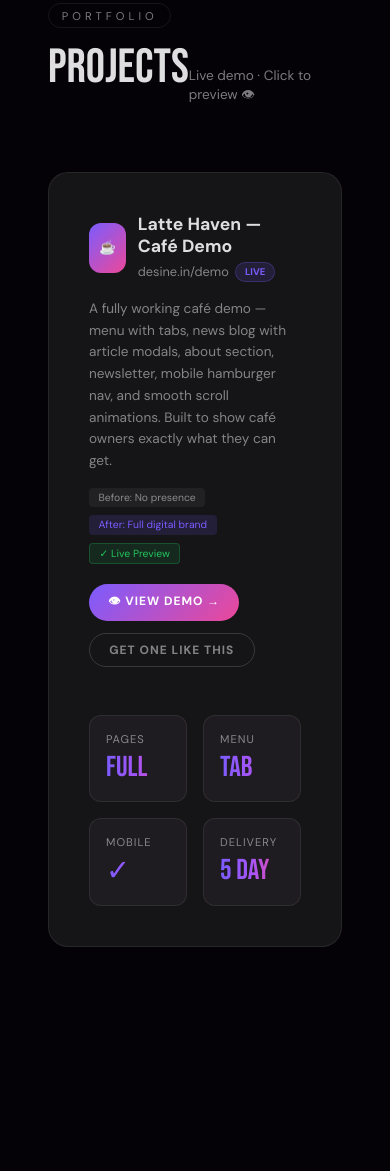
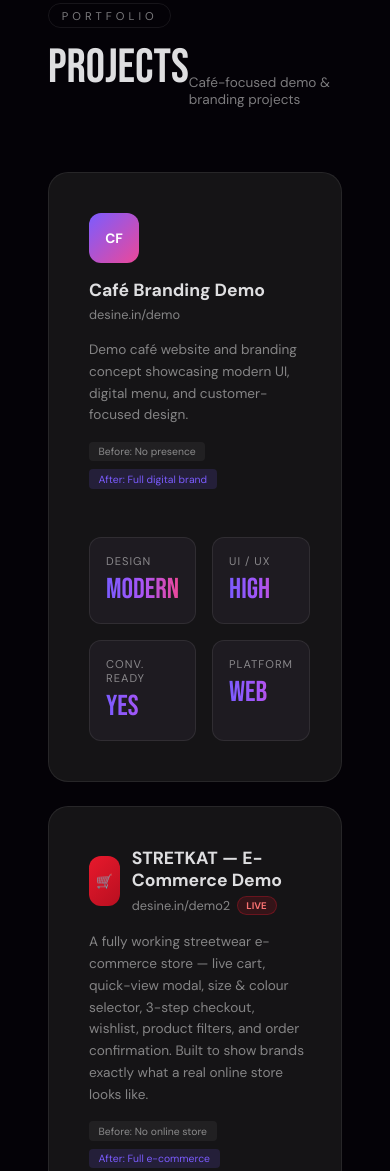
Before and after one commit to desinesolutions/Desine_site, a plain HTML site: page index.html in a window 390 px wide. Shown: the part 4533-5704 px from the top of the page. Drawn offline with Linux system fonts and the light colour scheme.

Commit message:
Update index.html

```diff
--- a/index.html
+++ b/index.html
@@ -516,38 +516,53 @@ footer{border-top:1px solid var(--border);padding:2rem 3rem;max-width:1200px;mar
   <div class="reveal"><span class="section-label">Portfolio</span></div>
   <div style="display:flex;justify-content:space-between;align-items:flex-end;margin-bottom:4rem">
     <div class="reveal reveal-delay-1"><div class="section-title">PROJECTS</div></div>
-    <div class="reveal reveal-delay-2" style="font-size:.85rem;color:var(--muted)">Live demo · Click to preview 👁</div>
+    <div class="reveal reveal-delay-2" style="font-size:.85rem;color:var(--muted)">Café-focused demo &amp; branding projects</div>
   </div>
   <div class="cases-wrap">
-    <!-- CASE 1: Café Demo -->
-    <div class="case-card reveal reveal-delay-1" onclick="window.open('demo.html','_blank')" style="cursor:pointer">
+    <div class="case-card reveal reveal-delay-1">
+      <div>
+        <div class="case-logo">CF</div>
+        <div class="case-name">Café Branding Demo</div>
+        <div class="case-url">desine.in/demo</div>
+        <p style="color:var(--muted);font-size:.85rem;margin-top:1rem;line-height:1.6">Demo café website and branding concept showcasing modern UI, digital menu, and customer-focused design.</p>
+        <div class="before-after" style="margin-top:1rem"><span class="tag before">Before: No presence</span><span class="tag after">After: Full digital brand</span></div>
+      </div>
+      <div class="case-metrics">
+        <div class="metric-box"><div class="metric-label">Design</div><div class="metric-val">Modern</div></div>
+        <div class="metric-box"><div class="metric-label">UI / UX</div><div class="metric-val">High</div></div>
+        <div class="metric-box"><div class="metric-label">Conv. Ready</div><div class="metric-val">Yes</div></div>
+        <div class="metric-box"><div class="metric-label">Platform</div><div class="metric-val">Web</div></div>
+      </div>
+    </div>
+    <!-- CASE 2: Streetwear E-Commerce Demo -->
+    <div class="case-card reveal reveal-delay-2" onclick="window.open('demo2.html','_blank')" style="cursor:pointer">
       <div>
         <div style="display:flex;align-items:center;gap:.75rem;margin-bottom:1rem">
-          <div class="case-logo" style="margin-bottom:0">☕</div>
+          <div class="case-logo" style="margin-bottom:0;background:linear-gradient(135deg,#E8192C,#b80f20)">🛒</div>
           <div>
-            <div class="case-name">Latte Haven — Café Demo</div>
+            <div class="case-name">STRETKAT — E-Commerce Demo</div>
             <div class="case-url" style="display:flex;align-items:center;gap:.4rem">
-              <span>desine.in/demo</span>
-              <span style="font-size:.6rem;padding:.15rem .55rem;border-radius:20px;background:rgba(123,92,255,0.15);color:var(--purple);font-weight:700;border:1px solid rgba(123,92,255,0.25)">LIVE</span>
+              <span>desine.in/demo2</span>
+              <span style="font-size:.6rem;padding:.15rem .55rem;border-radius:20px;background:rgba(232,25,44,0.15);color:#f87171;font-weight:700;border:1px solid rgba(232,25,44,0.3)">LIVE</span>
             </div>
           </div>
         </div>
-        <p style="color:var(--muted);font-size:.85rem;margin-top:.5rem;line-height:1.6">A fully working café demo — menu with tabs, news blog with article modals, about section, newsletter, mobile hamburger nav, and smooth scroll animations. Built to show café owners exactly what they can get.</p>
+        <p style="color:var(--muted);font-size:.85rem;margin-top:.5rem;line-height:1.6">A fully working streetwear e-commerce store — live cart, quick-view modal, size &amp; colour selector, 3-step checkout, wishlist, product filters, and order confirmation. Built to show brands exactly what a real online store looks like.</p>
         <div class="before-after" style="margin-top:1rem">
-          <span class="tag before">Before: No presence</span>
-          <span class="tag after">After: Full digital brand</span>
+          <span class="tag before">Before: No online store</span>
+          <span class="tag after">After: Full e-commerce</span>
           <span class="tag after" style="background:rgba(34,197,94,0.12);color:#22c55e;border:1px solid rgba(34,197,94,0.25)">✓ Live Preview</span>
         </div>
         <div style="margin-top:1.25rem;display:flex;gap:.75rem;flex-wrap:wrap">
-          <a href="demo.html" target="_blank" onclick="event.stopPropagation()" style="display:inline-flex;align-items:center;gap:.4rem;background:var(--grad-r);color:#fff;padding:.5rem 1.2rem;border-radius:50px;font-size:.75rem;font-weight:700;letter-spacing:1px;text-transform:uppercase;text-decoration:none;transition:all .2s" onmouseover="this.style.opacity='.85'" onmouseout="this.style.opacity='1'">👁 View Demo →</a>
+          <a href="demo2.html" target="_blank" onclick="event.stopPropagation()" style="display:inline-flex;align-items:center;gap:.4rem;background:linear-gradient(135deg,#E8192C,#b80f20);color:#fff;padding:.5rem 1.2rem;border-radius:50px;font-size:.75rem;font-weight:700;letter-spacing:1px;text-transform:uppercase;text-decoration:none;transition:all .2s" onmouseover="this.style.opacity='.85'" onmouseout="this.style.opacity='1'">🛒 View Store →</a>
           <a href="#contact" onclick="event.stopPropagation()" style="display:inline-flex;align-items:center;gap:.4rem;border:1px solid rgba(255,255,255,0.15);color:var(--muted);padding:.5rem 1.2rem;border-radius:50px;font-size:.75rem;font-weight:600;letter-spacing:1px;text-transform:uppercase;text-decoration:none;transition:all .2s" onmouseover="this.style.borderColor='rgba(255,255,255,0.4)';this.style.color='var(--white)'" onmouseout="this.style.borderColor='rgba(255,255,255,0.15)';this.style.color='var(--muted)'">Get One Like This</a>
         </div>
       </div>
       <div class="case-metrics">
-        <div class="metric-box"><div class="metric-label">Pages</div><div class="metric-val">Full</div></div>
-        <div class="metric-box"><div class="metric-label">Menu</div><div class="metric-val">Tab</div></div>
-        <div class="metric-box"><div class="metric-label">Mobile</div><div class="metric-val">✓</div></div>
-        <div class="metric-box"><div class="metric-label">Delivery</div><div class="metric-val">5 Day</div></div>
+        <div class="metric-box"><div class="metric-label">Cart</div><div class="metric-val">Live</div></div>
+        <div class="metric-box"><div class="metric-label">Checkout</div><div class="metric-val">3-Step</div></div>
+        <div class="metric-box"><div class="metric-label">Products</div><div class="metric-val">8+</div></div>
+        <div class="metric-box"><div class="metric-label">Delivery</div><div class="metric-val">7 Day</div></div>
       </div>
     </div>
   </div>
```
